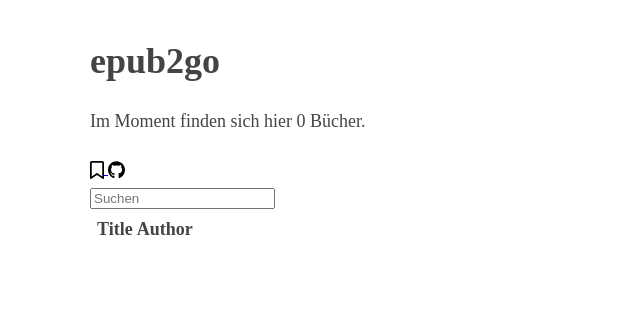
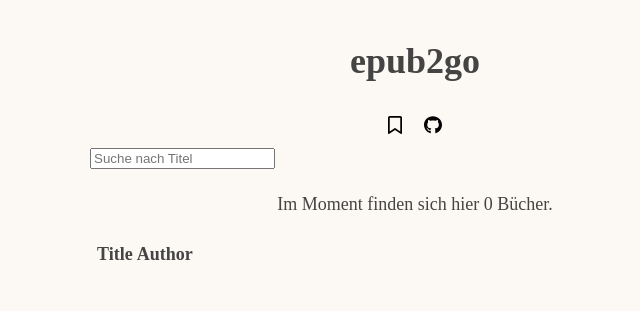
Before and after one commit to eneller/epub2go-web, a Django app: page / in a window 1280 px wide. Shown: the top 311 px of the page, without its empty margins (225-865 px from the left). Run offline with Django 5.2, Linux system fonts and the light colour scheme; lists and menus that the app fills with data are empty.

Commit message:
feat: html tweaks

```diff
--- a/src/core/views.py
+++ b/src/core/views.py
@@ -18,6 +18,7 @@
 def index(request: HttpRequest):
     context = {
         'title': 'epub2go',
+        'http_host': request.META['HTTP_HOST'],
         'books': books,
         'book_count': len(books),
     }
@@ -42,7 +43,7 @@
 
     return False
 
-@shared_task
+#@shared_task
 def getEpub(param):
     # TODO validate / sanitize input
     # TODO check for existing file and age
--- a/src/epub2go_web/static/styles.css
+++ b/src/epub2go_web/static/styles.css
@@ -13,6 +13,19 @@
 }
 
 /* custom styles here */
+:root{
+    --white:#faf0e673;
+}
+body{
+    background-color: var(--white)
+}
+header{
+    text-align: center;
+    justify-content: center;
+}
+.searchbar{
+    width: fit-content;
+}
 tr:nth-child(even){
     background-color: #EEEEEE;
 }
@@ -20,11 +33,22 @@
     background-color: #DDDDDD;
     transition: all 2ms;
 }
-.table-icon{
+.inline-icon{
     vertical-align: middle;
     height: 1em;
 }
 .header-icon{
     vertical-align: middle;
     height: 1em;
+    padding: .5em;
 }
+a:hover, a:any-link{
+    text-decoration: none;
+    color: inherit;
+}
+.table-link{
+    display: block;
+    width: 100%;
+    height: 100%;
+    padding: 3px;
+}
--- a/src/epub2go_web/templates/index.html
+++ b/src/epub2go_web/templates/index.html
@@ -11,21 +11,21 @@
     <header>
         <div>
         <h1>{{ title }}</h1>
-        <p>Im Moment finden sich hier {{ book_count }} Bücher. </p>
-        <a href="javascript:void(window.open('./?t='+encodeURIComponent(window.location.toString())))" title="Als Lesezeichen speichern"> <!--TODO fix domain part as variable-->
+        <a href="javascript:void(window.open('{{ http_host }}/?t='+encodeURIComponent(window.location.toString())))" title="Als Lesezeichen speichern"><!--TODO fix domain part as variable-->
             <img src="{% static 'bookmark.svg' %}" alt="Bookmarklet" class="header-icon">
         </a>
         <a href="https://github.com/eneller/epub2go-web">
             <img src="{% static 'github.svg' %}" alt="GitHub" class="header-icon">
         </a></div>
         <search>
-            <form onsubmit="submitSearch(event)">
-            <input type="su" id="searchInput" placeholder="Suchen">
+            <form onsubmit="submitSearch(event)" class="searchbar">
+            <input type="search" id="searchInput" placeholder="Suche nach Titel" minlength="3">
             </form>
         </search>
+        <p>Im Moment finden sich hier {{ book_count }} Bücher. </p>
     </header>
     <main>
-        <!-- TODO use dl here-->
+        <!-- NOTE use dl here?-->
         <table id="table">
             <thead>
                 <tr>
@@ -38,12 +38,12 @@
             {% for item in books %}
                 <tr>
                 <td>
-                    <a href= {{ item.url }} target="_blank" rel="noopener noreferrer">
-                        <img src="{% static 'open-link.svg' %}" alt="Open Link" class="table-icon">
+                    <a href= {{ item.url }} target="_blank" rel="noopener noreferrer" class="table-link">
+                        <img src="{% static 'open-link.svg' %}" alt="Open Link" class="inline-icon">
                     </a>
                 </td>
                 <td class="table-data">
-                    <a href="./?t= {{ item.url }}">
+                    <a href="./?t= {{ item.url }}" class="table-link">
                     {{ item.title }}
                     </a>
                 </td>
```
